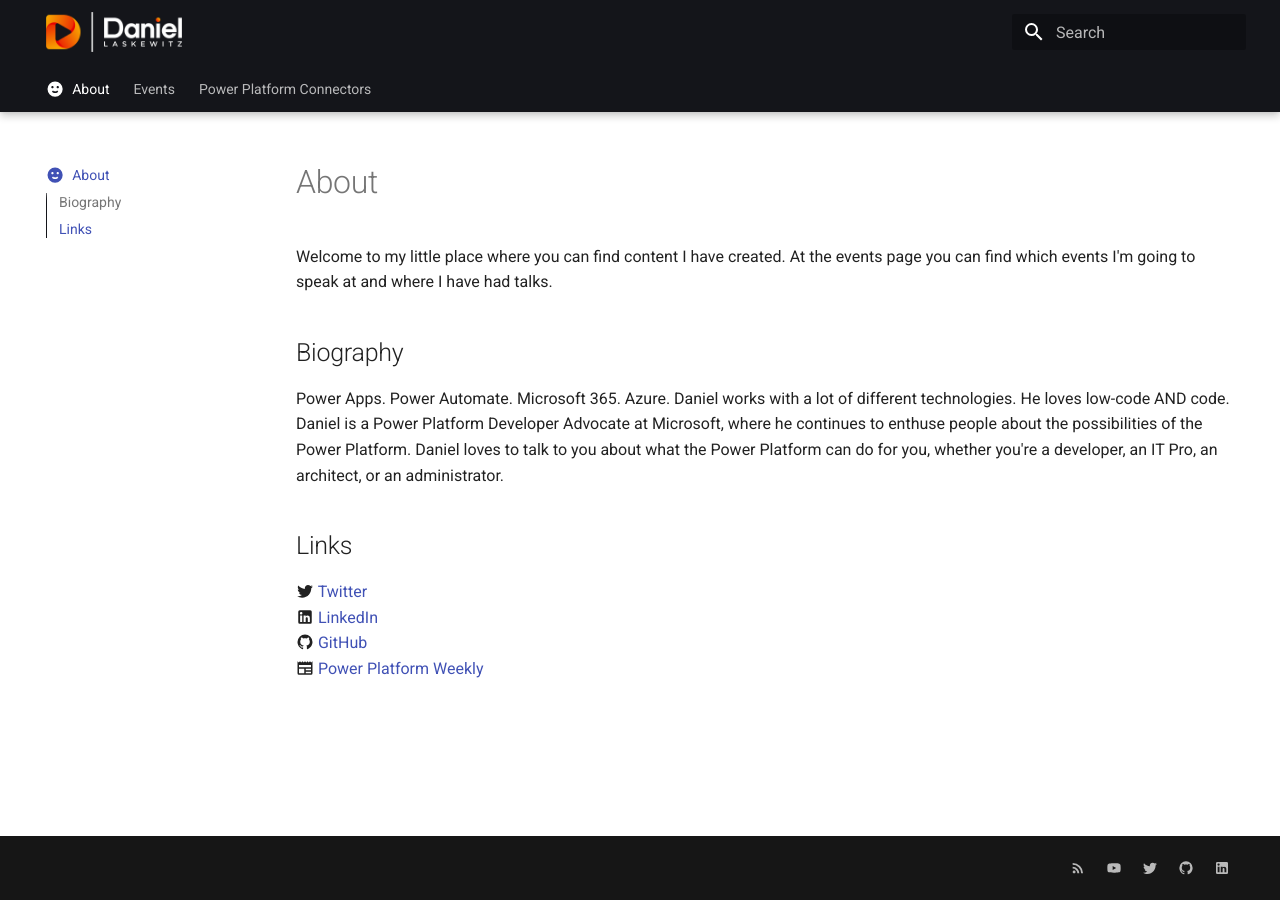
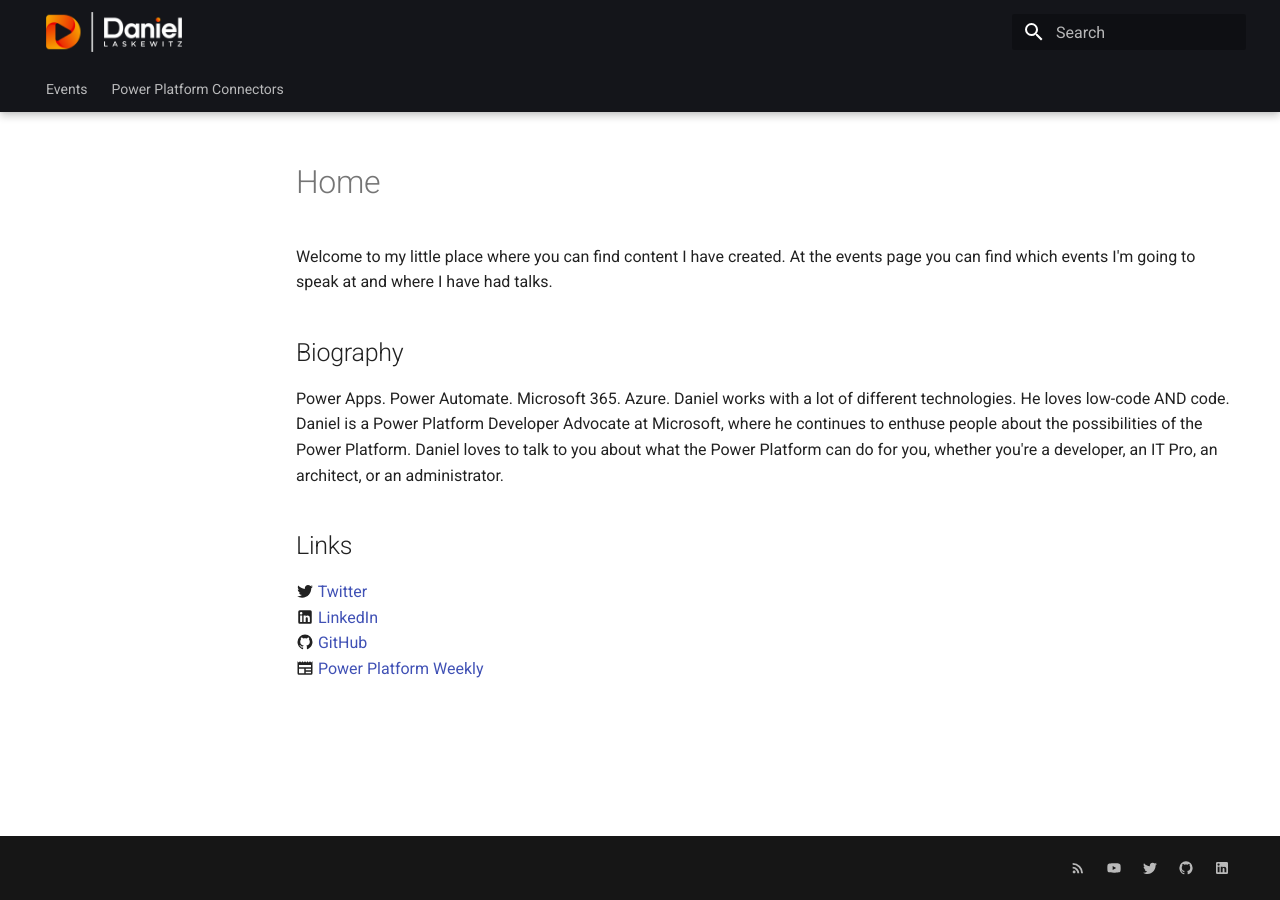
Before and after one commit to Laskewitz/laskewitz.github.io, an MkDocs documentation site: the page built from docs/index.md, in a window 1280 px wide. Built offline with MkDocs 1.6.1 and Material for MkDocs 9.7.7, drawn with Linux system fonts in a browser that asks for light colours.

Commit message:
update home

```diff
--- a/docs/index.md
+++ b/docs/index.md
@@ -1,11 +1,11 @@
 ---
-title: About
+title: Home
 hide:
   - footer
 icon: material/emoticon-happy
 ---
 
-# About
+# Home
 
 Welcome to my little place where you can find content I have created. At the events page you can find which events I'm going to speak at and where I have had talks.
 
--- a/mkdocs.yml
+++ b/mkdocs.yml
@@ -20,7 +20,6 @@ theme:
     primary: black
     accent: deep orange
 nav:
-  - About: 'index.md'
   - Events: 'events.md'
   - Power Platform Connectors: 'power-platform-connectors.md'
 
```
